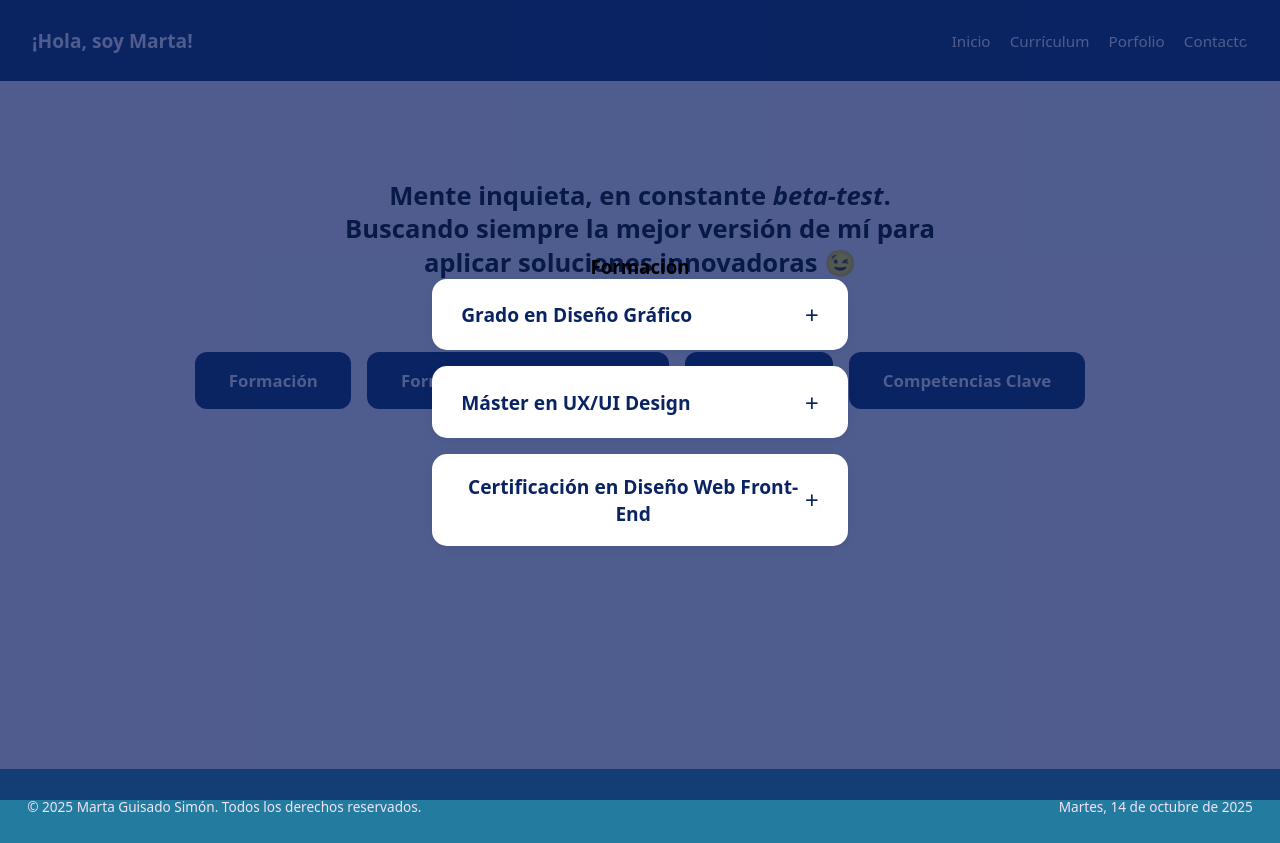
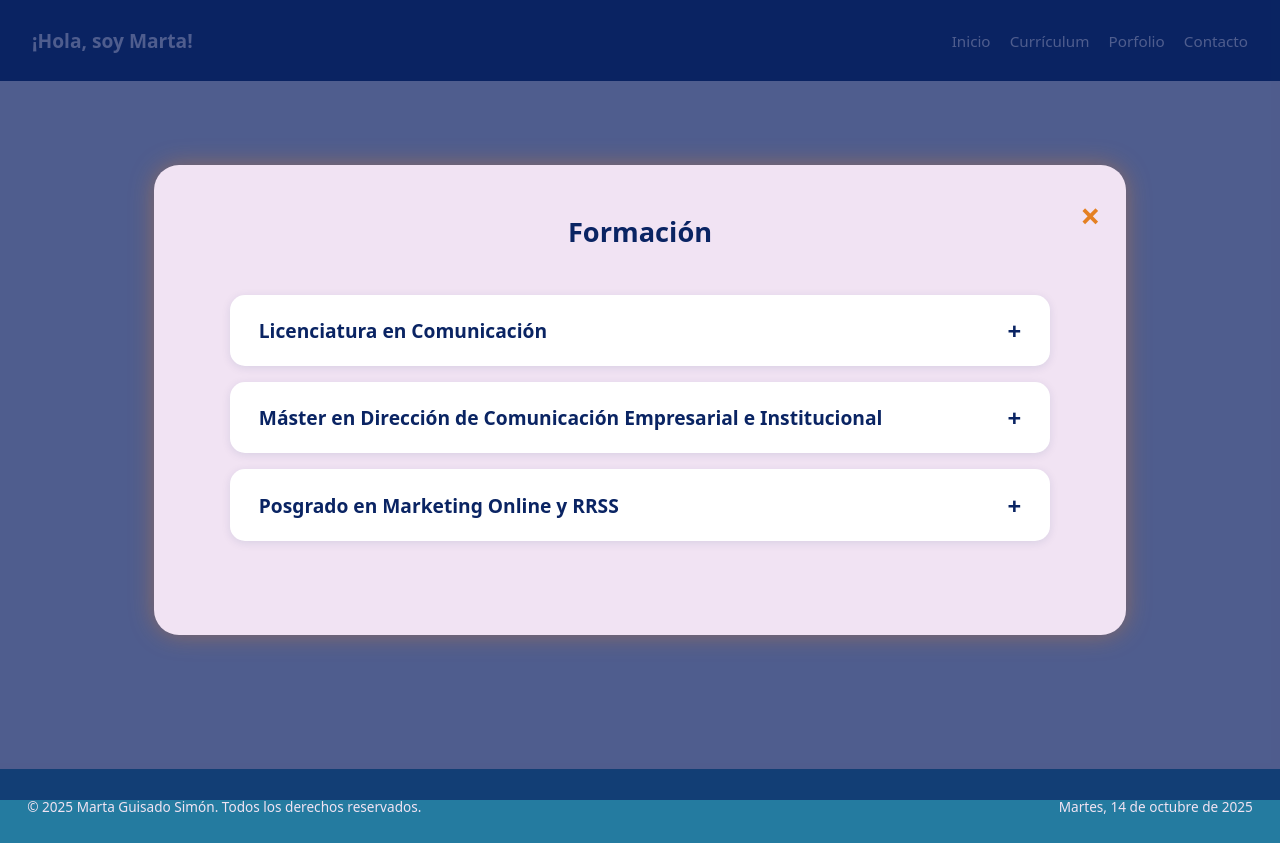
Before and after one commit to MartaGuisado/porfolio-react, a React (Vite) app in the folder proyecto/: page /curriculum in a window 1280 px wide. Both pictures are taken after a click on the button "Formación". Built offline with nearby package versions, Linux system fonts and the light colour scheme.

Commit message:
Apartado curriculum terminado

```diff
--- a/proyecto/src/pages/Curriculum.css
+++ b/proyecto/src/pages/Curriculum.css
@@ -1,4 +1,4 @@
-/* --- ESTRUCTURA BASE --- */
+/* --- reset / base --- */
 * {
   box-sizing: border-box;
   margin: 0;
@@ -14,6 +14,7 @@
   flex-direction: column;
   align-items: center;
   min-height: 80vh;
+  background: transparent;
 }
 
 .curriculum-section h2 {
@@ -22,8 +23,10 @@
   margin-bottom: 1em;
   max-width: 600px;
   margin-top: 1em;
+  color: #0a2463;
 }
 
+/* botones */
 .curriculum-buttons {
   display: flex;
   justify-content: center;
@@ -66,18 +69,21 @@
 
 .curriculum-modal-content {
   background-color: #f1e3f3;
-  padding: 3em 3.5em;
+  padding: 3rem 3.2rem 4.5rem;
   border-radius: 25px;
-  width: 90vw;          /* 🔹 ocupa casi todo el ancho */
-  max-width: 1400px;    /* 🔹 límite amplio */
-  overflow: visible;    /* 🔹 sin scroll interno */
+  width: 80%;
+  max-width: 1000px;
+  overflow: visible;
   position: relative;
   box-shadow: 0 0 25px rgba(228, 128, 34, 0.4);
   animation: fadeIn 0.4s ease;
+  text-align: center;
+  display: flex;
+  flex-direction: column;
+  align-items: center;
+  gap: 1.6rem;
 }
 
-
-/* Suave aparición */
 @keyframes fadeIn {
   from {
     opacity: 0;
@@ -88,55 +94,26 @@
     transform: scale(1);
   }
 }
+
 .curriculum-modal-content h3 {
-  margin-bottom: 1.5em;
+  margin-bottom: 0.6rem;
   font-size: 1.7em;
+  color: #0a2463;
   text-align: center;
-  color: #0a2463;
 }
 
-/* --- TOOLTIP ESCRITORIO (posición ajustada + animación suave) --- */
-@media (hover: hover) {
-  .formacion-item::after {
-    content: attr(data-tooltip);
-    position: absolute;
-    background: #0a2463;
-    color: #f1e3f3;
-    padding: 0.6em 1em;
-    border-radius: 10px;
-    white-space: normal;
-    width: 270px;
-    opacity: 0;
-    pointer-events: none;
-    transform: translate(12%, 0); /* 🔹 Ligeramente menos desplazada a la derecha */
-    transition: opacity 0.6s cubic-bezier(0.25, 0.1, 0.25, 1),
-                transform 0.6s cubic-bezier(0.25, 0.1, 0.25, 1);
-    font-size: 0.9em;
-    box-shadow: 0 4px 10px rgba(10, 36, 99, 0.3);
-    z-index: 2000;
-  }
-
-  /* 🔹 Por defecto (primeros elementos → tooltip justo debajo) */
-  .formacion-item:hover::after {
-    opacity: 1;
-    transform: translate(12%, -10%); /* 🔹 Antes 115% → más cerca del elemento */
-  }
-
-  /* 🔹 Últimos elementos (tooltip aparece arriba) */
-  .formacion-item:nth-last-child(-n + 2):hover::after {
-    opacity: 1;
-    transform: translate(12%, -125%); /* 🔹 Ajuste fino: más cerca y más natural */
-  }
-}
-
-/* --- FORMACIONES --- */
+/* --- LISTA DE FORMACIONES --- */
 .formacion-lista {
   display: flex;
   flex-direction: column;
   gap: 1em;
   align-items: center;
   width: 100%;
+  position: relative;
+  z-index: 5;
   overflow: visible !important;
+  padding-bottom: 1.4rem;
+  margin-top: 0.6rem;
 }
 
 .formacion-item {
@@ -145,19 +122,18 @@
   padding: 1.2em 1.8em;
   border-radius: 15px;
   width: 95%;
-  max-width: 700px;
   cursor: pointer;
   transition: all 0.3s ease;
   box-shadow: 0 2px 10px rgba(10, 36, 99, 0.1);
+  max-width: 820px;
+  margin: 0 auto;
+  overflow: visible;
 }
 
 .formacion-item:hover {
   background: #faf9ff;
   transform: translateY(-3px);
 }
-.formacion-item::after {
-  z-index: 2000 !important; /* 🔹 por encima del modal */
-  }
 
 .item-header {
   display: flex;
@@ -171,30 +147,30 @@
   font-weight: 700;
 }
 
-/* Icono + / - */
+/* toggle-icon: hidden on hover-capable devices, visible on touch devices */
 .toggle-icon {
-  display: none; /* visible solo en móvil */
-  font-size: 1.5em;
-  color: #0a2463;
-  transition: transform 0.3s ease;
+  display: none;
 }
 
-
-
-/* --- EXPANSIÓN MÓVIL --- */
+/* show + / - only on touch devices */
 @media (hover: none) {
   .toggle-icon {
-    display: block;
+    display: inline-block;
+    font-size: 1.5em;
+    font-weight: bold;
+    color: #0a2463;
+    margin-left: 10px;
+    transition: transform 0.3s ease;
   }
 
-  .formacion-item.open {
-    background: #247ba020;
+  .formacion-item.open .toggle-icon {
+    transform: rotate(180deg);
   }
 
+  /* mobile expansion: hide tooltip (no hover) and show details on open */
   .formacion-item .detalle {
     display: none;
   }
-
   .formacion-item.open .detalle {
     display: block;
     color: #333;
@@ -203,18 +179,37 @@
     margin-top: 0.6em;
     animation: slideDown 0.3s ease forwards;
   }
+}
 
-  .formacion-item.open .toggle-icon {
-    transform: rotate(180deg);
+/* --- TOOLTIP: only for hover-capable devices; position to the right centered vertically --- */
+@media (hover: hover) {
+  .formacion-item::after {
+    content: attr(data-tooltip);
+    position: absolute;
+    top: 50%;
+    left: calc(100% + 15px);
+    transform: translateY(-50%) translateX(0);
+    background: #0a2463;
+    color: #f1e3f3;
+    padding: 0.7em 1em;
+    border-radius: 10px;
+    white-space: normal;
+    width: 260px;
+    opacity: 0;
+    pointer-events: none;
+    transition: opacity 0.2s ease, transform 0.2s ease;
+    font-size: 0.9em;
+    box-shadow: 0 8px 20px rgba(10, 36, 99, 0.35);
+    z-index: 1000;
+  }
+
+  .formacion-item:hover::after {
+    opacity: 1;
+    transform: translateY(-50%) translateX(8px);
   }
 }
 
-.softskills-content p,
-.competencias-content p {
-  margin-bottom: 1.2em;
-}
-
-/* Efecto slide-down suave al expandir */
+/* slideDown animation for mobile expansion */
 @keyframes slideDown {
   from {
     opacity: 0;
@@ -226,73 +221,57 @@
   }
 }
 
-/* --- ASPA DE CIERRE ELEGANTE --- */
+/* CIERRE MODAL */
 .curriculum-close-icon {
   position: absolute;
-  top: 15px;
-  right: 20px;
+  top: 26px;
+  right: 26px;
   background: none;
   border: none;
-  font-size: 2em;
+  font-size: 2.2em;
   font-weight: bold;
-  color: #0a2463;
+  color: #e48022;
   cursor: pointer;
   transition: transform 0.2s ease, color 0.2s ease;
+  z-index: 1001;
 }
 
-@keyframes appearClose {
-  to {
-    opacity: 1;
-    transform: translate(0, 0) scale(1);
+.curriculum-close-icon:hover {
+  color: #0a2463;
+  transform: scale(1.18);
+}
+
+.softskills-content,
+.competencias-content {
+  text-align: justify;
+  padding: 1em;
+
+}
+
+/* RESPONSIVE */
+@media (max-width: 900px) {
+  .curriculum-modal-content {
+    width: 95%;
+    padding: 2rem;
+  }
+  .formacion-item {
+    width: 100%;
+  }
+  .curriculum-close-icon {
+    top: 12px;
+    right: 14px;
+    font-size: 1.6em;
   }
 }
 
-.curriculum-close-icon:hover {
-  color: #e48022;
-  transform: scale(1.2);
-}
-
-@media (max-width: 900px) {
+@media (max-width: 480px) {
   .curriculum-modal-content {
-    width: 95%;
-    padding: 2em 2em 2.5em 2em;
-    border-radius: 20px;
-    font-size: 1em;
+    padding: 1.6rem;
   }
-
   .curriculum-modal-content h3 {
+    font-size: 1.2em;
+  }
+  .curriculum-close-icon {
     font-size: 1.4em;
   }
-
-  .close-icon {
-    top: 10px;
-    right: 15px;
-    font-size: 1.6em;
-  }
-
-  .formacion-item {
-    width: 100%;
-    padding: 1em;
-  }
-
-  .softskills-content p,
-  .competencias-content p {
-    font-size: 0.95em;
-  }
 }
-
-/* --- Extra small (móviles pequeños) --- */
-@media (max-width: 480px) {
-  .curriculum-modal-content {
-    padding: 1.8em;
-  }
-
-  .curriculum-modal-content h3 {
-    font-size: 1.2em;
-    margin-bottom: 1em;
-  }
-
-  .close-icon {
-    font-size: 1.5em;
-  }
-}
--- a/proyecto/src/pages/Curriculum.jsx
+++ b/proyecto/src/pages/Curriculum.jsx
@@ -3,41 +3,41 @@ import "./Curriculum.css";
 
 function Curriculum() {
   const [openModal, setOpenModal] = useState(null);
-  const [openCard, setOpenCard] = useState(null); // para expansión móvil
+  const [openCard, setOpenCard] = useState(null);
 
   const formaciones = [
     {
-      titulo: "Grado en Diseño Gráfico",
+      titulo: "Licenciatura en Comunicación",
       detalle:
-        "Universidad de Sevilla · 2017–2021. Formación integral en diseño visual, tipografía, composición, branding y comunicación visual.",
+        "Universidad de Sevilla · 2001–2005. Especialidad en Publicidad y Relaciones Públicas.",
     },
     {
-      titulo: "Máster en UX/UI Design",
+      titulo: "Máster en Dirección de Comunicación Empresarial e Institucional",
       detalle:
-        "Escuela XYZ · 2022–2023. Especialización en diseño centrado en el usuario, prototipado, investigación UX y accesibilidad digital.",
+        "Universidad de Sevilla · 2011–2012. Especialización en estrategias de comunicación y gestión de crisis.",
     },
     {
-      titulo: "Certificación en Diseño Web Front-End",
+      titulo: "Posgrado en Marketing Online y RRSS",
       detalle:
-        "Google Actívate · 2024. Desarrollo web con HTML5, CSS3, JavaScript y React enfocado en la experiencia de usuario y el diseño responsive.",
+        "Universidad de Barcelona & OBS · 2011 - 2012. Gestión de campañas digitales y analítica web.",
     },
   ];
 
   const complementarias = [
     {
-      titulo: "Curso de Copywriting Estratégico",
+      titulo: "",
       detalle:
-        "Platzi · 2024. Redacción persuasiva orientada a diseño y marketing digital.",
+        "Certificación en Desarrollo de aplicaciones con tecnologías web · 2025. HTML5, CSS3, Javascript, React, Git, Tailwind, Figma, accesibilidad, responsividad y SEO.",
     },
     {
-      titulo: "Taller de Animación con After Effects",
+      titulo: "Diseño y Experiencia de Usuario (UX/UI)",
       detalle:
-        "Domestika · 2023. Creación de motion graphics aplicados a diseño digital.",
+        "Google · 2025. Fundamentos de UX, investigación de usuarios, diseño de interacción y prototipado.",
     },
     {
-      titulo: "Workshop de Diseño Accesible",
+      titulo: "FP en Diseño Gráfico y autoedición",
       detalle:
-        "UXers Madrid · 2023. Buenas prácticas de accesibilidad en interfaces digitales.",
+        "Confederación de Empresarios de Andalucía · 2010. Diseño gráfico, maquetación, retoque y composición digital.",
     },
   ];
 
@@ -56,7 +56,7 @@ function Curriculum() {
             >
               <div className="item-header">
                 <h4>{f.titulo}</h4>
-                <span className="toggle-icon">{openCard === i ? "−" : "+"}</span>
+                <span className="toggle-icon touch-only">{openCard === i ? "−" : "+"}</span>
               </div>
               <p className="detalle">{f.detalle}</p>
             </div>
@@ -78,7 +78,7 @@ function Curriculum() {
             >
               <div className="item-header">
                 <h4>{f.titulo}</h4>
-                <span className="toggle-icon">{openCard === i ? "−" : "+"}</span>
+                <span className="toggle-icon touch-only">{openCard === i ? "−" : "+"}</span>
               </div>
               <p className="detalle">{f.detalle}</p>
             </div>
@@ -92,19 +92,19 @@ function Curriculum() {
       content: (
         <div className="softskills-content">
           <p>
-            Me apasiona conectar ideas, personas y emociones a través del diseño.
+            Me apasiona <b>conectar ideas, personas y emociones</b> a través del diseño.
             Creo en la comunicación efectiva como puente entre la creatividad y
             el impacto, y en la empatía como base para entender lo que las
-            personas realmente necesitan. Disfruto del trabajo en equipo, donde
+            personas realmente necesitan. Disfruto del <b>trabajo en equipo</b>, donde
             cada intercambio de ideas se convierte en una oportunidad para
             aprender y crear algo mejor.
           </p>
-          <p>
-            Soy una persona curiosa y adaptable, siempre abierta a nuevas
+          <p><br />
+            Soy una persona <b>curiosa y adaptable</b>, siempre abierta a nuevas
             herramientas, tendencias y formas de pensar. Me motiva liderar con
             propósito, impulsando la colaboración, la motivación y la innovación.
             Afronto los retos con resolución y equilibrio emocional, buscando
-            siempre soluciones creativas y efectivas.
+            siempre soluciones <b>creativas y efectivas</b>.
           </p>
         </div>
       ),
@@ -116,20 +116,20 @@ function Curriculum() {
         <div className="competencias-content">
           <p>
             Domino el lenguaje visual y el copywriting para construir mensajes
-            que no solo se vean bien, sino que comuniquen con intención. Me
+            que no solo se vean bien, sino que <b>comuniquen con intención</b>. Me
             especializo en diseño visual y responsive, con una visión centrada en
             la experiencia de usuario.
-          </p>
+          </p><br />
           <p>
             Trabajo con fluidez en entornos colaborativos gracias al control de
             versiones con Git, y combino mis habilidades de diseño con
             conocimientos técnicos en HTML5, CSS3, JavaScript y React. Además,
             aplico estrategias SEO para potenciar la visibilidad de los proyectos
             digitales.
-          </p>
+          </p><br />
           <p>
-            En el día a día, me apoyo en herramientas como Photoshop, Illustrator,
-            InDesign y Canva para transformar ideas en experiencias visuales que
+            En el día a día, me apoyo en herramientas como <b>Photoshop, Illustrator,
+            InDesign y Canva</b> para transformar ideas en experiencias visuales que
             inspiran y conectan.
           </p>
         </div>
@@ -171,7 +171,7 @@ function Curriculum() {
               }}
             >
               <div
-                className="curriculummodal-content"
+                className="curriculum-modal-content"
                 onClick={(e) => e.stopPropagation()}
               >
                 <h3>{sec.title}</h3>
```
Lines whose indentation alone changed are shown as unchanged.
